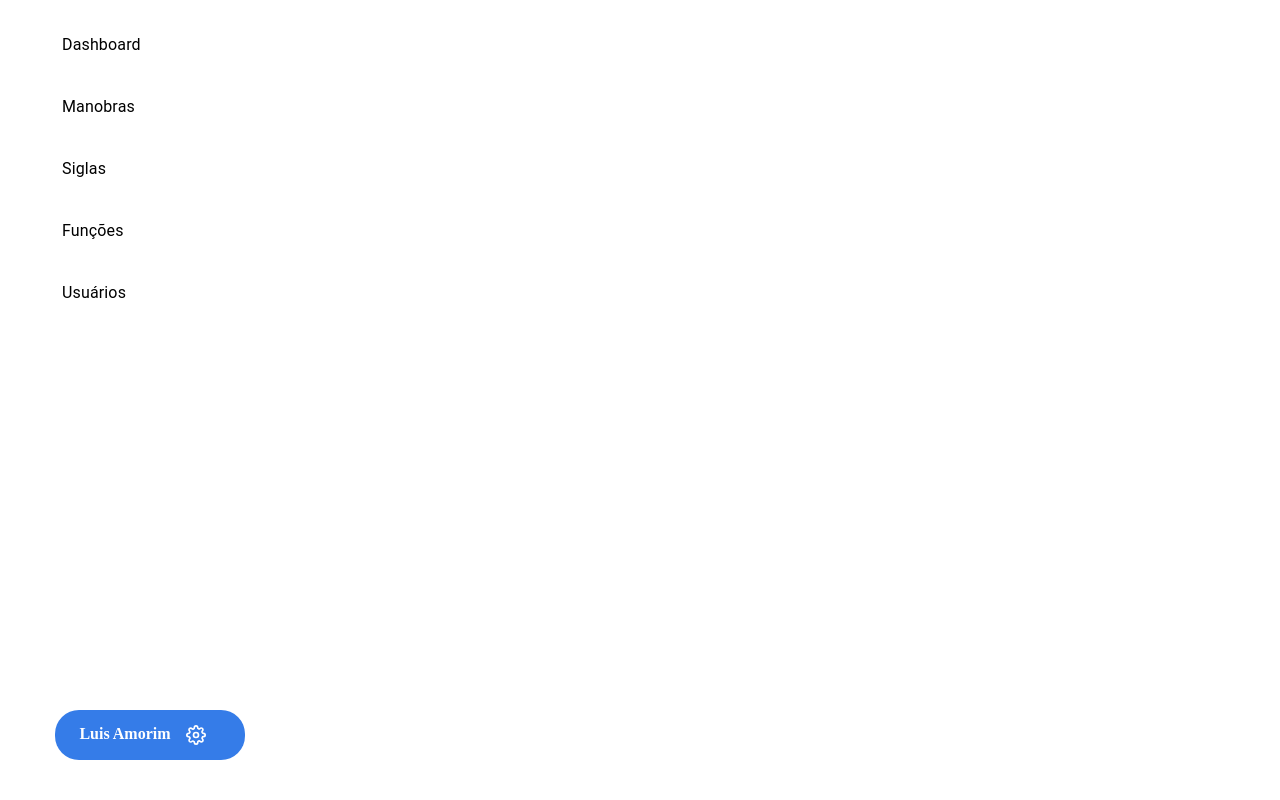
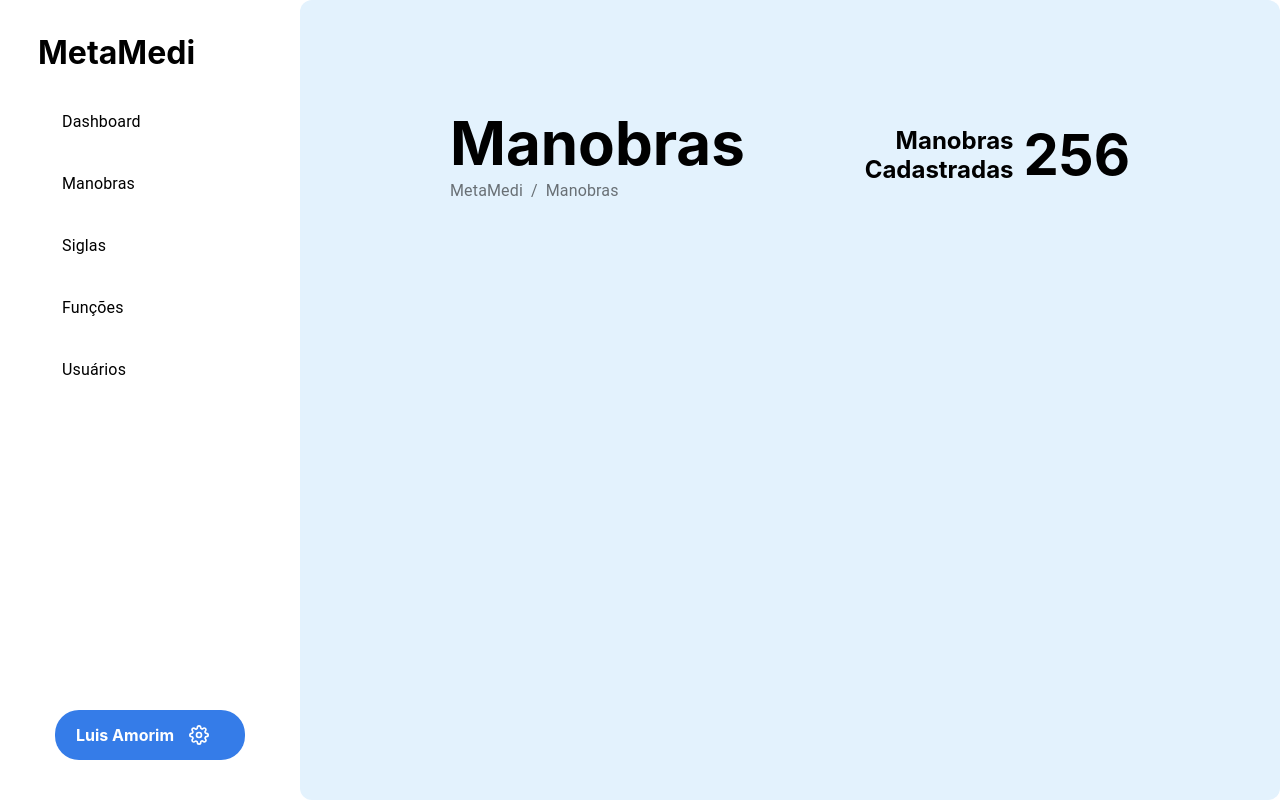
Before and after one commit to lfals/metaMedFront, a React (Create React App) app: page /maneuvers in a window 1280 px wide. Built offline with nearby package versions, Linux system fonts and the light colour scheme.

Commit message:
feat:pages header style
Finalizando layout do header universal

```diff
--- a/src/components/Header/Header.component.js
+++ b/src/components/Header/Header.component.js
@@ -1,23 +1,29 @@
+import { Breadcrumbs, Link, Typography } from "@material-ui/core";
 import React from "react";
-import { Container, ContainerManobras, ContainerDuplo, ContainerCadastradas, ContainerNumeros } from "./style"
+import { Container, ContainerTitle, QuantityContainer, ContainerCadastradas, ContainerNumeros } from "./style"
 const Header = (props) => {
 
     console.log(props);
     return (
         <Container>
-            <ContainerManobras>
+            <ContainerTitle>
                 <h1>{props.title}</h1>
-            </ContainerManobras>
+                <Breadcrumbs>
+                    <Link underline="hover" color="inherit" href="/">
+                        MetaMedi
+                    </Link>
+                    <Typography color="text.primary">{props.title}</Typography>
+                </Breadcrumbs>
+            </ContainerTitle>
 
-            <ContainerDuplo>
+            <QuantityContainer>
                 <ContainerCadastradas>
                     <h2>{props.title} <br />Cadastradas</h2>
                 </ContainerCadastradas>
                 <ContainerNumeros>
                     <h1>{props.amount}</h1>
                 </ContainerNumeros>
-            </ContainerDuplo>
-
+            </QuantityContainer>
         </Container>
     );
 }
--- a/src/components/Header/style.js
+++ b/src/components/Header/style.js
@@ -4,25 +4,31 @@ import styledComponents from "styled-components";
 
 export const Container = styled.div `
 
-    margin: 80px 88px;
+    margin: 80px 150px;
+    width: 100%;
+    height: 150px;
     display: flex;
-    justify-content: space-around;
+    align-items: center;
+    justify-content: space-between;
 
 `
 
-export const ContainerManobras = styled.div `
-
+export const ContainerTitle = styled.div `
+    font-size: 30px;
+    font-weight: 200;
 
 `
-export const ContainerDuplo = styled.div `
+export const QuantityContainer = styled.div `
 
     display: flex;
     justify-content: space-around;
+    align-items: center;
 `
 export const ContainerCadastradas = styled.div `
-    font-size: 18px;
-    text-align: center;
+    font-size: 16px;
+    text-align: right;
     margin-right: 10px;
+
 
 `
 
--- a/src/components/menu/desktop.menu.component.js
+++ b/src/components/menu/desktop.menu.component.js
@@ -1,9 +1,9 @@
 import { Divider, List,  Tooltip,ListItemIcon, MenuItem  } from "@material-ui/core";
 import React from "react";
 import {pages} from "../../controller/pages";
-import { Box, Link, ListItemText, MenuContainer, ProfileHolder, ProfileTextHolder, Avatar, Menu, PopupMenuText } from "./style";
+import { Box, Link, ListItemText, MenuContainer, ProfileHolder, ProfileTextHolder, Avatar, Menu, PopupMenuText, CompanyLogo } from "./style";
 import { FiSettings } from 'react-icons/fi'
-import { Logout, PersonAdd, Settings } from "@mui/icons-material";
+import { Logout, Settings } from "@mui/icons-material";
 
 const user = {
   "role": "administrator"
@@ -28,6 +28,7 @@ const DesktopMenu = () => {
       <MenuContainer>
         <Box>
           <List>
+          <CompanyLogo>MetaMedi</CompanyLogo>
             {pages.map(page => {
               if(page.access.indexOf(user.role) > -1){
                 return(
--- a/src/components/menu/style.js
+++ b/src/components/menu/style.js
@@ -91,3 +91,7 @@ export const PopupMenuText = styled.div`
         font-size:16px
     }
 `
+
+export const CompanyLogo = styled.h1`
+    margin: 25px auto;
+`
--- a/src/globalStyles.js
+++ b/src/globalStyles.js
@@ -11,7 +11,7 @@ const GlobalStyle = createGlobalStyle`
   body {
     margin: 0;
     padding: 0;
-    font-family: Montserrat;
+    font-family: -apple-system, BlinkMacSystemFont, 'Segoe UI', Roboto, Oxygen, Ubuntu, Cantarell, 'Open Sans', 'Helvetica Neue', sans-serif;
   }
   h1,h2,h3,h4,h5,h6,a,p{
     margin: 0;
--- a/src/index.js
+++ b/src/index.js
@@ -12,7 +12,7 @@ ReactDOM.render(
    <BrowserRouter>
     <Routes>
       <Route path="/" exact element={<Dashboard />} />
-      <Route path="/manobras"  element={<Manobras />} />
+      <Route path="/maneuvers"  element={<Manobras />} />
 
     </Routes>
    </BrowserRouter>
--- a/src/view/manobras/index.js
+++ b/src/view/manobras/index.js
@@ -1,12 +1,14 @@
 
 import React from "react";
 import {DesktopMenu, Header, MobileMenu} from "../../components";
+import { Container } from "./style";
 
 const Manobras = () => {
     return (
         <>
-                <DesktopMenu />
-                <h1>Manobras</h1>
+                <Container>
+                        <Header title="Manobras" amount="256"/>
+                </Container>
         </>
         )
 
--- a/src/view/manobras/style.js
+++ b/src/view/manobras/style.js
@@ -0,0 +1,11 @@
+import styled from 'styled-components'
+
+export const Container = styled.div`
+
+    display:flex;
+    background: #E3F2FD;
+    border-radius: 12px;
+    width: 100%;
+    height: 100vh;
+
+`
```
